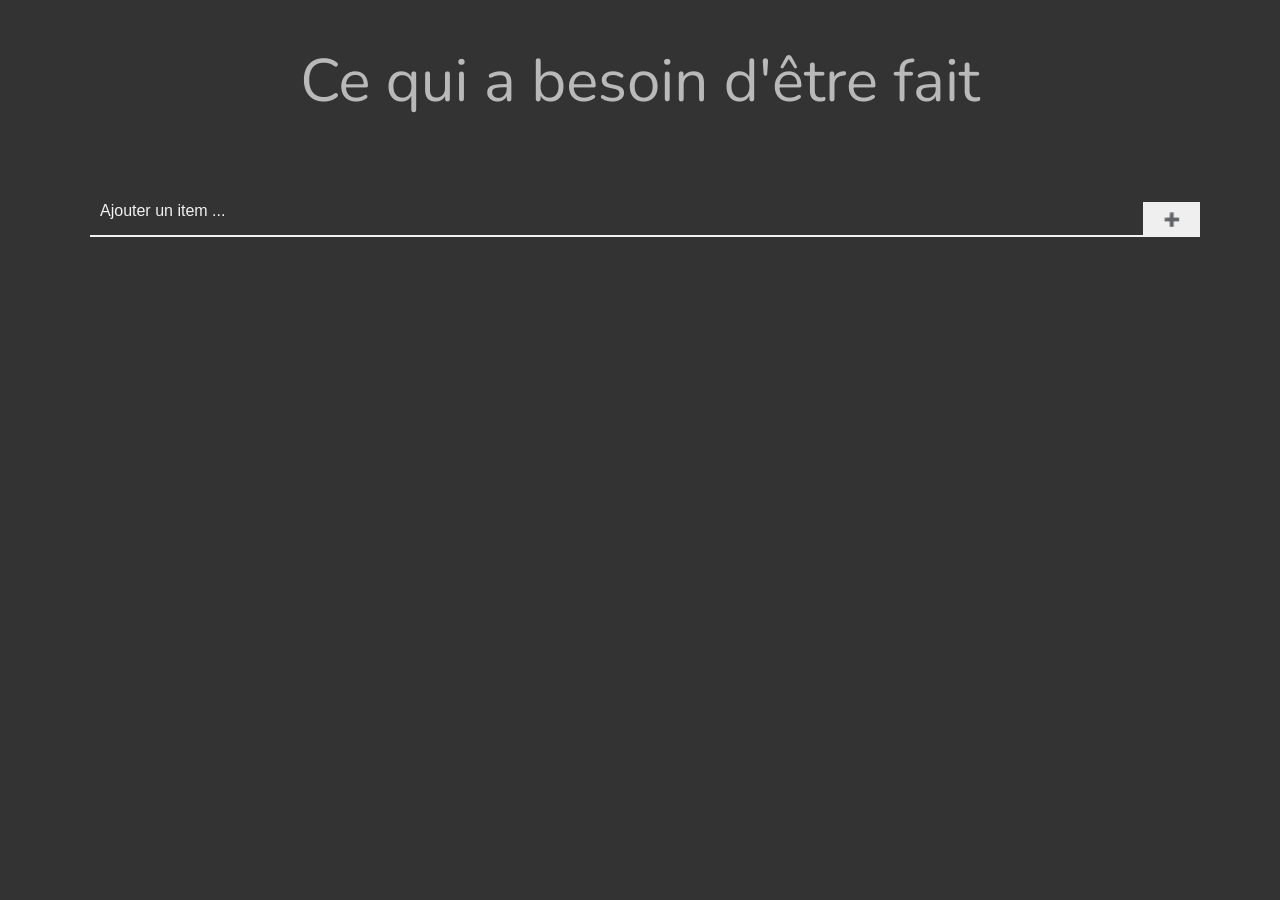
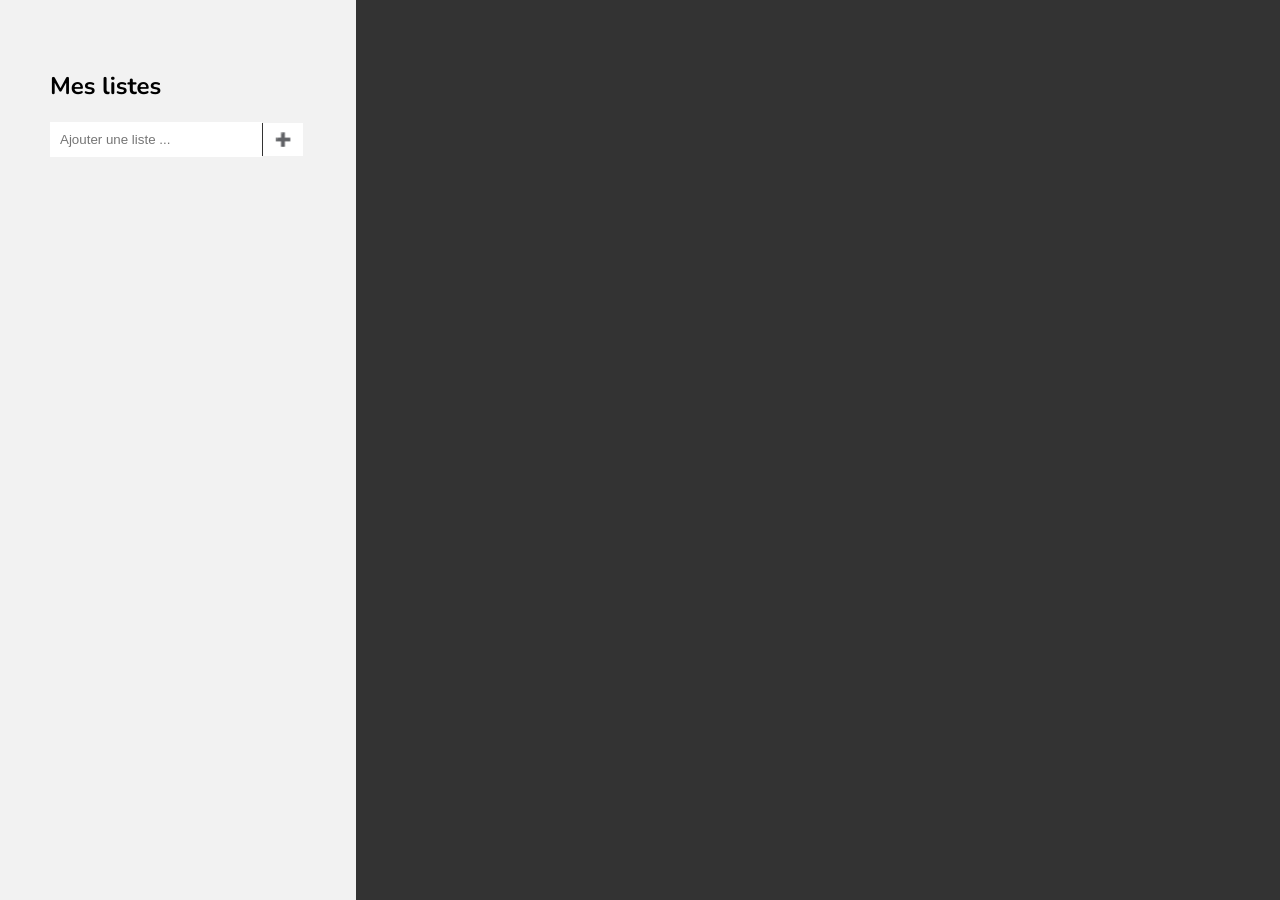
Before and after one commit to ClemBesacier/todo, a React (Create React App) app: page / in a window 1280 px wide. Before the commit the page ends 800 px from the top, so only its background shows below. Built offline with nearby package versions, Linux system fonts and the light colour scheme.

Commit message:
add lists of items

```diff
--- a/src/App.js
+++ b/src/App.js
@@ -1,14 +1,15 @@
-import logo from './logo.svg';
+// import logo from './logo.svg';
 import './App.scss';
-import Header from './components/Header';
-import SubHeader from './components/SubHeader';
-import Item from './components/Item';
-import { useState } from 'react';
+// import Header from './components/Header';
+// import SubHeader from './components/SubHeader';
+// import Item from './components/Item';
+import Lists from './components/Lists';
+// import List from './components/List';
+// import { useState } from 'react';
 
 // @TODO :
 // Faire un onglet All, active, complete
 // Ajouter un ordre de priorité aux listes
-// Modification d'un item
 // Créer un tableau de liste qui contiendront des items (tableau de tableau : une liste contient des items)
 // Supprimer une liste
 // Modifier une liste
@@ -17,37 +18,38 @@ import { useState } from 'react';
 function App() {
 
     // const [items, setItems] = useState(['Faire les courses', 'Mettre de l\'essence', 'Mettre mon réveil', 'Mettre à miam au chat', 'Faire le ménage']);
-    const [items, setItems] = useState([]);
-    const [contentNew, setContentNew] = useState('');
+//     const [items, setItems] = useState([]);
+//     const [contentNew, setContentNew] = useState('');
 
-    // récupère les éléments du tableau
-    const renderState = (item) => {
-        return (
-            <Item label={item} />
-        )
-    }
+//     // récupère les éléments du tableau
+//     const renderState = (item) => {
+//         return (
+//             <Item label={item} />
+//         )
+//     }
 
-  // à chaque fois que le contenu de l'input change, on appelle cette fonction qui à l'argument event.target.value
-  // event.target.value = texte du nouvel item
-    const handlInputChange = (event) => {
-        setContentNew(event.target.value);
-    }
+//   // à chaque fois que le contenu de l'input change, on appelle cette fonction qui à l'argument event.target.value
+//   // event.target.value = texte du nouvel item
+//     const handlInputChange = (event) => {
+//         setContentNew(event.target.value);
+//     }
 
-    const hundlSubmit = () => {
-        setItems(() => {
-            return [
-                ...items,
-                contentNew
-            ];
-        });
+//     const hundlSubmit = () => {
+//         setItems(() => {
+//             return [
+//                 ...items,
+//                 contentNew
+//             ];
+//         });
 
-        setContentNew('');
-    }
+//         setContentNew('');
+//     }
 
   // .map : itère dans le tableau et à chaqud itération je rend un composant Item
     return (
         <div className="App">
-            <div className="containerApp">
+            <Lists />
+            {/* <div id="containerApp" className="containerApp">
 
                 <header className="App-header">
                     <Header />
@@ -58,9 +60,8 @@ function App() {
                         <button onClick={hundlSubmit}>➕</button>
                     </div>
                     {items.map(renderState)}
-                    {/* <Item /> */}
                 </section>
-            </div>
+            </div> */}
         </div>
     );
 }
--- a/src/App.scss
+++ b/src/App.scss
@@ -16,14 +16,12 @@ body {
     width: 100%;
 }
 
-.containerApp {
-    max-width: 1100px;
-    margin: 0 auto;
+.App {
+    display: flex;
+    align-items: flex-start;
+    position: relative;
+    justify-content: space-between;
 
-    .App-header {
-        text-align: center;
-        font-size: 30px;
-    }
 }
 
 section.items {
--- /dev/null
+++ b/src/List.scss
@@ -0,0 +1,59 @@
+@import './_variables.scss';
+@import './Header.scss';
+@import './Item.scss';
+
+.lists {
+    background-color: $greyLight;
+    width: 20%;
+    padding: 50px;
+    height: 100vh;
+    .addList {
+        margin-bottom: 30px;
+        input {
+            border: none;
+            padding: 10px;
+            width: 75%;
+        }
+        button {
+            border: none;
+            background-color: white;
+            border-left: 1px solid $greyDark;
+            padding: 9px;
+            width: 16%;
+        }
+    }
+    .eachList {
+        .list {
+            padding: 10px;
+            background-color: rgba($greyDark, 0.1);
+            border-radius: 6px;
+            margin: 15px 0;
+            font-weight: 700;
+            cursor: pointer;
+        }
+        .containerApp {
+            max-width: 1100px;
+            margin: 0 auto;
+            // width: 80%;
+            padding: 0 50px;
+            opacity: 0;
+            pointer-events: none;
+            transition: 0.5s ease;
+            position: fixed;
+            right: 30px;
+            top: 0;
+            left: calc(25% + 60px);
+            .App-header {
+                text-align: center;
+                font-size: 30px;
+            }
+        }
+        &.open {
+            .containerApp {
+                opacity: 1;
+                pointer-events: inherit;
+                transition: 0.5s ease;
+            }
+        }
+    }
+}
--- a/src/components/Header.js
+++ b/src/components/Header.js
@@ -1,7 +1,14 @@
-function Header() {
+// import { useState } from 'react';
+// import App from '../App';
+// import Lists from './Lists';
+// import List from './List';
+
+
+function Header(props) {
+
     return (
         <header className="mainHeader">
-            <h1>Ce qui a besoin d'être fait</h1>
+            <h1>{props.title}</h1>
         </header>
     );
 }
--- a/src/components/Item.js
+++ b/src/components/Item.js
@@ -1,6 +1,6 @@
 // Importe juste usestate de react
 import { useState } from 'react';
-import App from '../App';
+// import App from '../App';
 
 function Item(props) {
     // on instancie usestate
--- /dev/null
+++ b/src/components/List.js
@@ -0,0 +1,66 @@
+import { useState } from 'react';
+import Item from './Item';
+import Header from './Header';
+// import SubHeader from './SubHeader';
+// import App from '../App';
+// import Lists from './Lists';
+import '../List.scss';
+
+
+function List(props) {
+    // const [newContentList, setNewContentList] = useState('');
+    const [done, setDone] = useState(false);
+    const [items, setItems] = useState([]);
+    const [contentNew, setContentNew] = useState('');
+
+    // récupère les éléments du tableau
+    const renderState = (item) => {
+        return (
+            <Item label={item} />
+        )
+    }
+
+  // à chaque fois que le contenu de l'input change, on appelle cette fonction qui à l'argument event.target.value
+  // event.target.value = texte du nouvel item
+    const handlInputChange = (event) => {
+        setContentNew(event.target.value);
+    }
+
+    const hundlSubmit = () => {
+        setItems(() => {
+            return [
+                ...items,
+                contentNew
+            ];
+        });
+
+        setContentNew('');
+    }
+
+    const handlClickOpen = () => {
+        setDone(!done);
+    }
+
+    return (
+        <section className={done ? "eachList open" : "eachList notOpen"}>
+            <div className='list' onClick={handlClickOpen}>
+                {props.name}
+            </div>
+            <div className="containerApp">
+                <header className="App-header">
+                    <Header title={props.name} />
+                </header>
+                <section className="items">
+                    <div className="addItem">
+                        <input type="text" onChange={handlInputChange} value={contentNew} placeholder="Ajouter un item ..."/>
+                        <button onClick={hundlSubmit}>➕</button>
+                    </div>
+                    {items.map(renderState)}
+                    {/* <Item /> */}
+                </section>
+            </div>
+        </section>
+    )
+}
+
+export default List;
--- /dev/null
+++ b/src/components/Lists.js
@@ -0,0 +1,45 @@
+// import App from '../App';
+import List from './List';
+import { useState } from 'react';
+
+
+function Lists() {
+    const [lists, setLists] = useState([]);
+    const [contentNewLists, setContentNewLists] = useState('');
+
+    const renderState = (lists) => {
+        return (
+            <List name={lists} />
+        )
+    }
+
+    const handlListsChange = (event) => {
+        setContentNewLists(event.target.value);
+    }
+
+    const hundlSubmit = () => {
+        setLists(() => {
+            return [
+                ...lists,
+                contentNewLists
+            ];
+        });
+
+        setContentNewLists('');
+    }
+
+    return(
+        <div className='lists'>
+            <div className='headerLists'>
+                <h2>Mes listes</h2>
+                <div className='addList'>
+                    <input type="text" onChange={handlListsChange} value={contentNewLists} placeholder="Ajouter une liste ..."/>
+                    <button onClick={hundlSubmit}>➕</button>
+                </div>
+                {lists.map(renderState)}
+            </div>
+        </div>
+    )
+}
+
+export default Lists;
```
